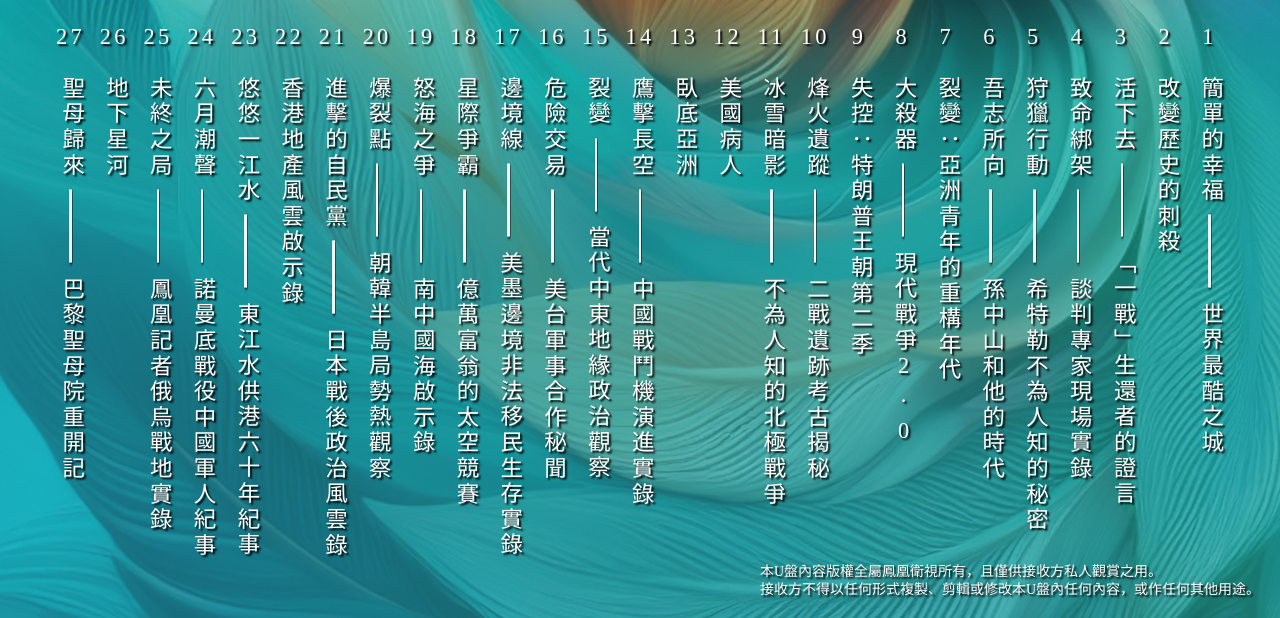
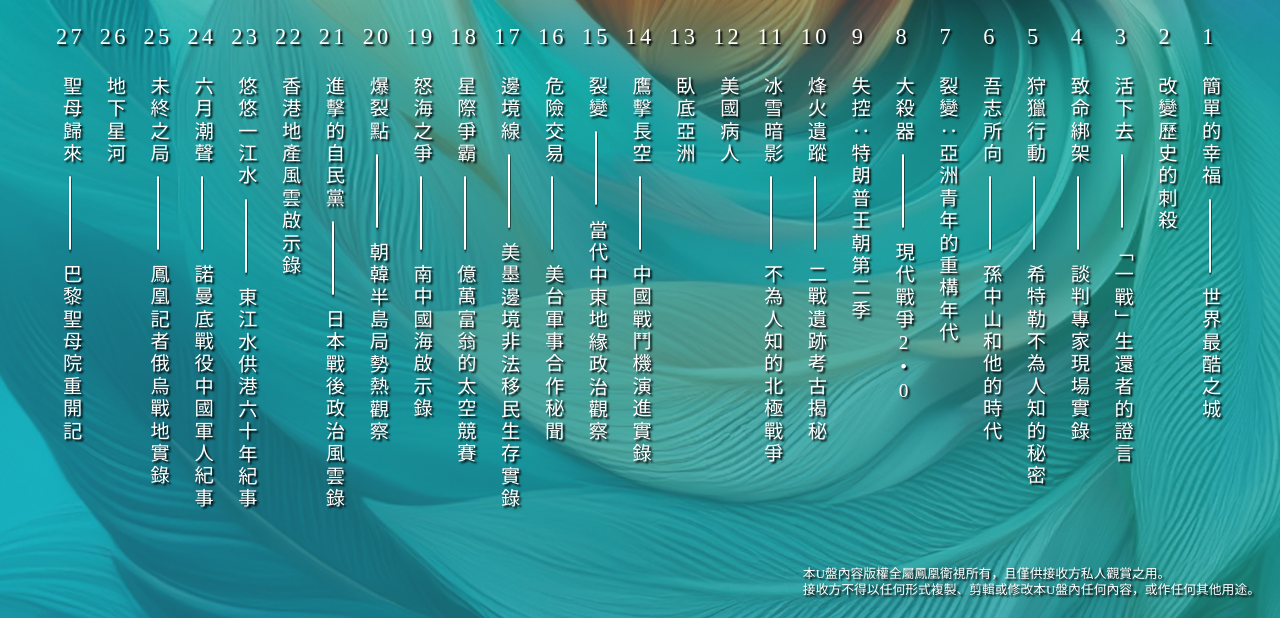
Before and after one commit to peter-pan-tse/phoenix.github.io, a plain HTML site: page index.html in a window 1280 px wide. Shown: the part 182-800 px from the top of the page. Drawn offline with Linux system fonts and the light colour scheme; a web font is replaced by a local one.

Commit message:
Add files via upload

```diff
--- a/index.html
+++ b/index.html
@@ -19,7 +19,7 @@
 		<div class="item"><a href="v-05.html"><span class="num">5</span> 狩獵行動<img src="img/vline.png" />希特勒不為人知的秘密</a></div>
 		<div class="item"><a href="v-06.html"><span class="num">6</span> 吾志所向<img src="img/vline.png" />孫中山和他的時代</a></div>
 		<div class="item"><a href="v-07.html"><span class="num">7</span> 裂變：亞洲青年的重構年代</a></div>
-		<div class="item"><a href="v-08.html"><span class="num">8</span> 大殺器<img src="img/vline.png" />現代戰爭2<span style="letter-spacing:0.5em;">.</span>0</a></div>
+		<div class="item"><a href="v-08.html"><span class="num">8</span> 大殺器<img src="img/vline.png" />現代戰爭2&#8226;0</a></div>
 		<div class="item"><a href="v-09.html"><span class="num">9</span> 失控：特朗普王朝第二季</a></div>
 		<div class="item"><a href="v-10.html"><span class="num">10</span> 烽火遺蹤<img src="img/vline.png" />二戰遺跡考古揭秘</a></div>
 		<div class="item"><a href="v-11.html"><span class="num">11</span> 冰雪暗影<img src="img/vline.png" />不為人知的北極戰爭</a></div>
--- a/style.css
+++ b/style.css
@@ -21,7 +21,7 @@ body {
 	background-size:cover;
 	font-family:'bodyText';
 	font-weight:300;
-	font-size:1.75vw;
+	font-size:1.5vw;
 	line-height:3vw;
 	color:#ffffff;
 }
@@ -91,7 +91,7 @@ span.num {
 }
 .item img {
 	display:inline-block;
-	padding:calc(1.48vw - 2px);
+	padding:calc(1.5vw - 2px);
     margin-top:-1vh;
     margin-bottom:-1vh;
 	height:80px;
@@ -161,7 +161,7 @@ span.rotateText {
 	bottom:0;
 	right:0;
 	color:#FFF;
-	font-size:14px;
+	font-size:1vw;
 	line-height: 1.25em;
 	text-shadow: 2px 2px 2px rgba(0, 0, 0, 1);
 	z-index: 101;
```
Also changed, not shown: 開啓目錄觀看.html (+1 -1 lines).
